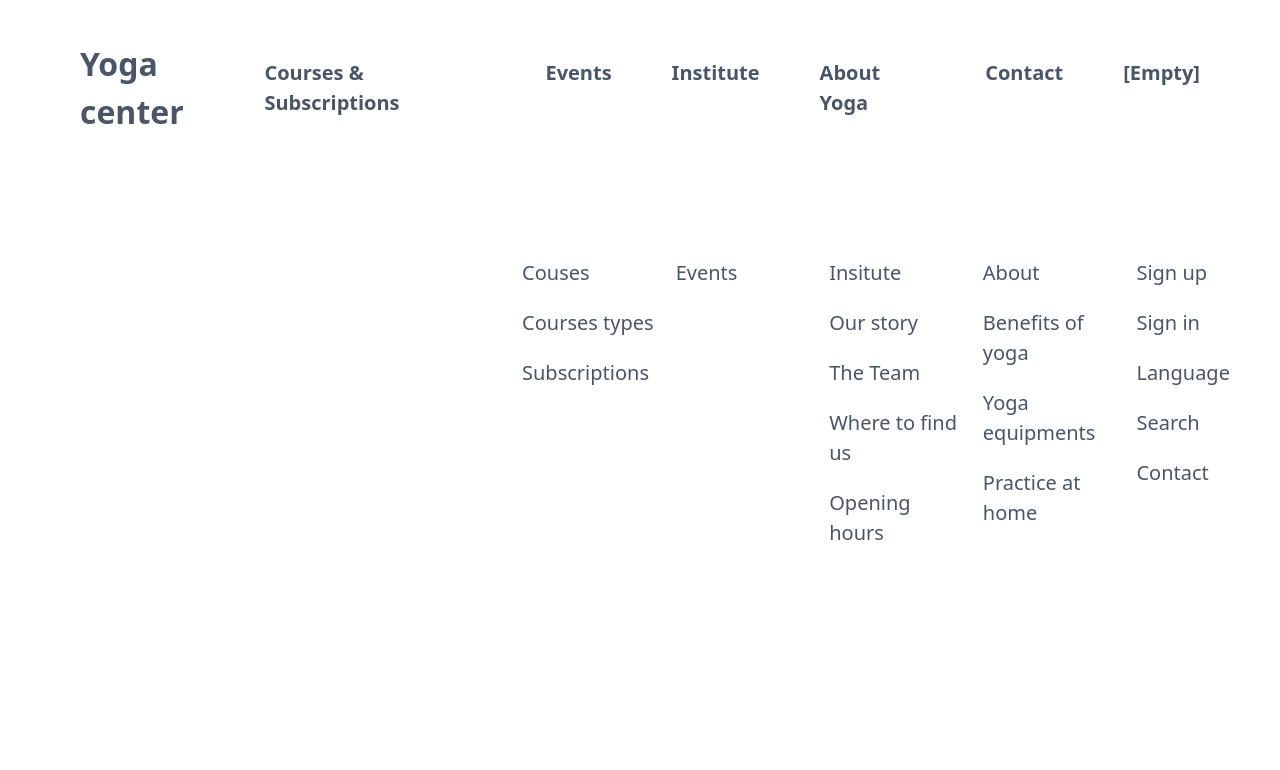
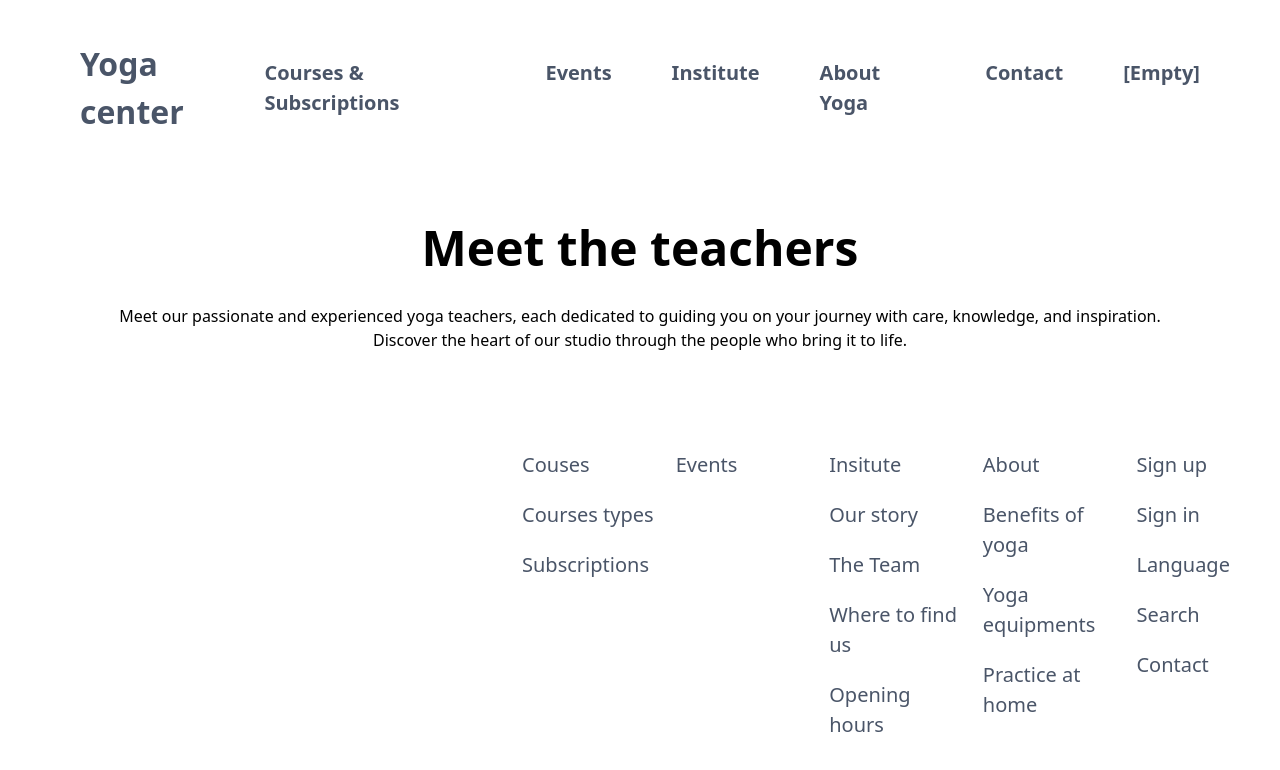
Before and after one commit to moise7000/HMWA-25, a Nuxt app in the folder webapp/: page /institute/teachers in a window 1280 px wide. Shown: the top 770 px of the page. Built offline with nearby package versions, Linux system fonts and the light colour scheme; no server answers.

Commit message:
[+] all teachers page: hero card

```diff
--- a/webapp/pages/institute/teachers/index.vue
+++ b/webapp/pages/institute/teachers/index.vue
@@ -1,9 +1,13 @@
 <script setup lang="ts">
 
+import HeroCard from "~/layouts/Hero.vue";
 </script>
 
 <template>
-
+  <HeroCard
+      title="Meet the teachers"
+      description="<br>Meet our passionate and experienced yoga teachers, each dedicated to guiding you on your journey with care, knowledge, and inspiration. <br> Discover the heart of our studio through the people who bring it to life."
+  />
 </template>
 
 <style scoped>
```
